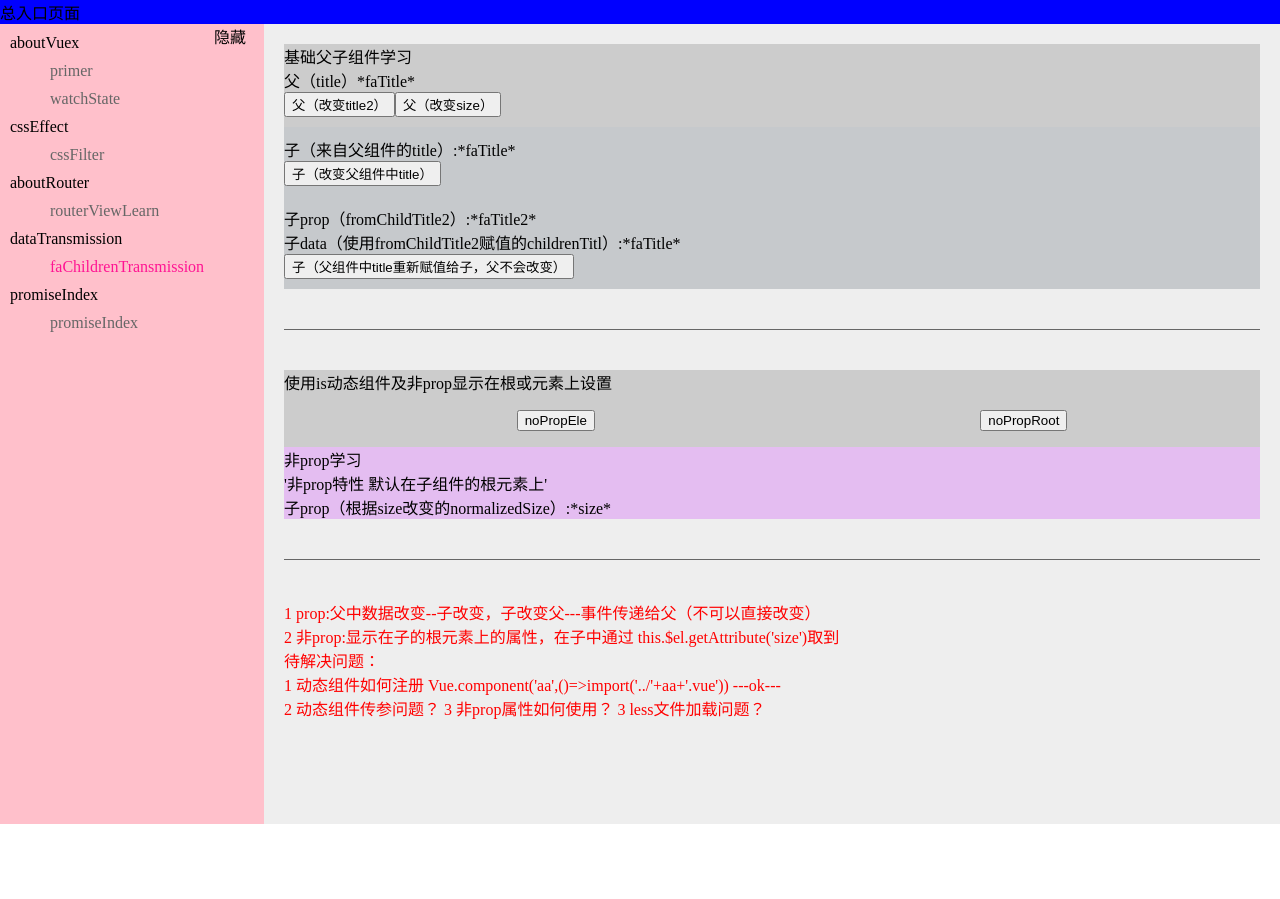
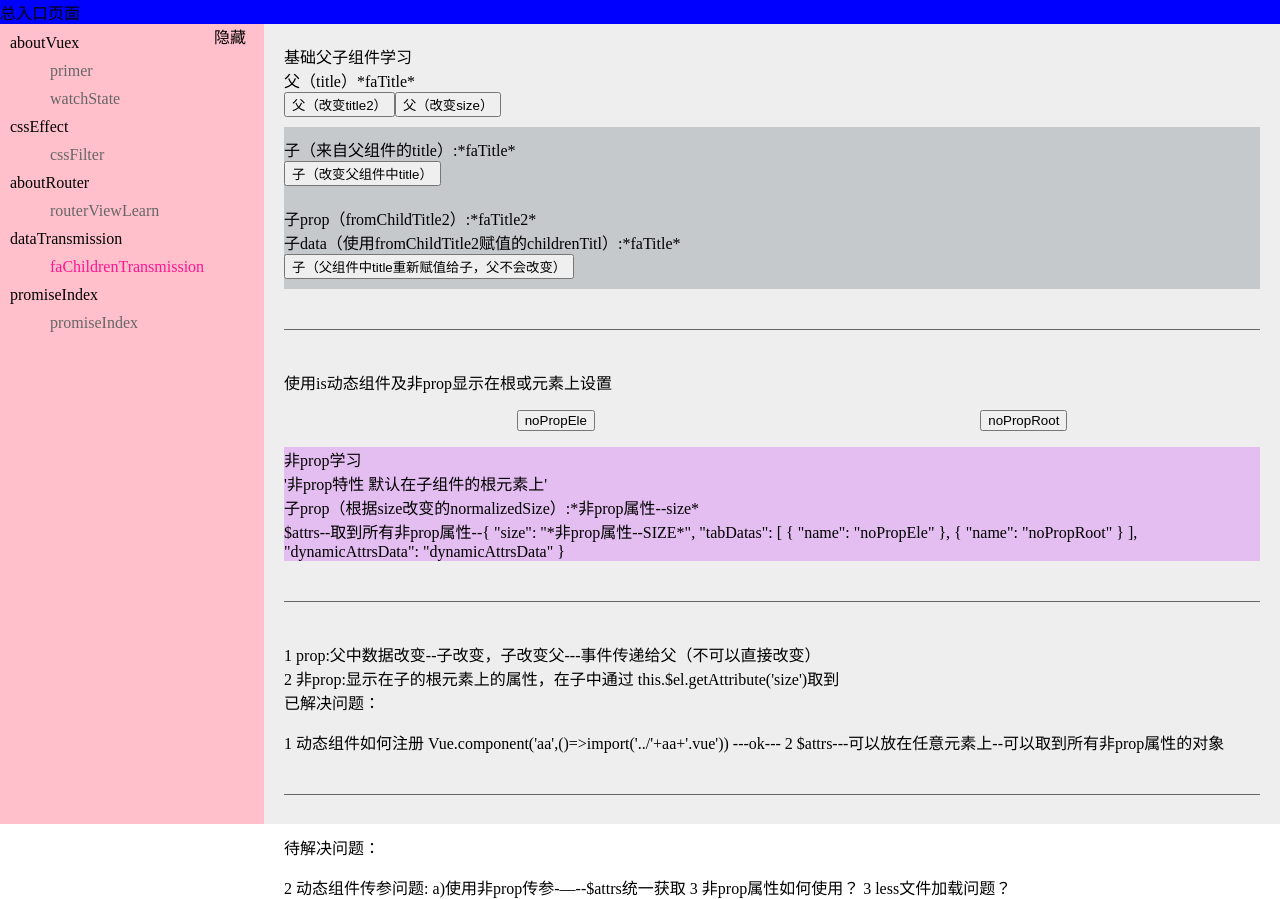
Before and after one commit to xiyanjo/workReview, a Vue app: page /index/dataTransmission/faChildrenTransmission in a window 1280 px wide. Both pictures are taken after a click on the button "noPropRoot". Before the commit the page ends 824 px from the top, so only its background shows below. Built offline with nearby package versions, Linux system fonts and the light colour scheme.

Commit message:
'非prop属性attrs’

```diff
--- a/src/components/dataTransmission/components/noPropEle.vue
+++ b/src/components/dataTransmission/components/noPropEle.vue
@@ -2,6 +2,7 @@
  <div>
     <div>
       <div  v-bind="$attrs">非prop属性在元素上使用</div>
+      <div>{{$attrs.size}}</div>
     </div>
  </div>
 </template>
--- a/src/components/dataTransmission/components/noPropRoot.vue
+++ b/src/components/dataTransmission/components/noPropRoot.vue
@@ -1,17 +1,18 @@
 <template>
- <div :size="size">
+  <!-- 非prop属性可以单独定义，也可以直接使用$attrs--取到所有非prop属性 -->
+  <div :size="size" v-bind="$attrs">
     <div>非prop学习</div>
-     <div>
+    <template>
       <div>'非prop特性 默认在子组件的根元素上'</div>
       <div>{{'子prop（根据size改变的normalizedSize）:'+normalizedSize}}</div>
-
-     </div>
+      <div>$attrs--取到所有非prop属性--{{$attrs}}</div>
+    </template>
   </div>
 </template>
 
 <script>
   export default {
-   data () {
+    data() {
       return {
         size: 'noPropSize',
       }
@@ -26,7 +27,7 @@
     },
     mounted() {
       //获取非prop属性
-      this.size  = this.$el.getAttribute('size').trim().toLowerCase();
+      this.size = this.$el.getAttribute('size').trim().toLowerCase();
     }
   }
 </script>
--- a/src/components/dataTransmission/faChildrenTransmission.vue
+++ b/src/components/dataTransmission/faChildrenTransmission.vue
@@ -2,45 +2,55 @@
   <div>
 
 
-    <div style="background:#ccc">
+    <template style="background:#ccc">
       <div>基础父子组件学习</div>
       <div>{{'父（title）'+title}}</div>
       <button @click="title2='newTitle2'">父（改变title2）</button>
       <button @click="size='newTitle2'">父（改变size）</button>
-      <children-base :fromChildTitle="title" :fromChildTitle2="title2" style="background:#c6c9cc;"
-        @onChangeTitle="handleTitleChange"></children-base>
-    </div>
+      <children-base :fromChildTitle="title" :fromChildTitle2="title2" style="background:#c6c9cc;" @onChangeTitle="handleTitleChange"></children-base>
+    </template>
 
     <div class="line"></div>
 
-    <div style="background:#ccc">
+    <template style="background:#ccc">
       <div>使用is动态组件及非prop显示在根或元素上设置</div>
+      <template>
+        <!-- tab页 -->
         <ul style="    display: flex;justify-content: space-around;">
           <li v-for="(item,index) in tabDatas" @click="emitFaComponentId(item.name)">
             <button>{{item.name}}</button>
           </li>
         </ul>
-      <component style="background:#e4bdf1" :is="faComponentId" :size="size"></component>
-    </div>
+      </template>
+      <!-- 动态组件 非prop属性 $attr传参 -->
+      <component style="background:#e4bdf1" :is="faComponentId" :size="size" :tabDatas="tabDatas"
+      :dynamicAttrsData="dynamicAttrsData" ></component>
+    </template>
 
     <div class="line"></div>
 
-    <p style="color:red">
+    <template style="color:blue">
       1 prop:父中数据改变--子改变，子改变父---事件传递给父（不可以直接改变）
       <br>
       2 非prop:显示在子的根元素上的属性，在子中通过 this.$el.getAttribute('size')取到
       <br>
-      待解决问题：
-      <br>
-      1 动态组件如何注册  Vue.component('aa',()=>import('@/components/'+aa+'.vue'))   ---ok---
-      <br>
-      2 动态组件传参问题？
+    </template>
+    <template style="color:red">
+      <div>已解决问题：</div>
+      <p>
+        1 动态组件如何注册 Vue.component('aa',()=>import('@/components/'+aa+'.vue')) ---ok---
+        2 $attrs---可以放在任意元素上--可以取到所有非prop属性的对象
+      </p>
+
+      <div class="line"></div>
+
+      <div> 待解决问题：</div>
+      <p>
+        2 动态组件传参问题: a)使用非prop传参-—--$attrs统一获取
         3 非prop属性如何使用？
         3 less文件加载问题？
-
       </p>
-
-
+    </template>
 
   </div>
 </template>
@@ -59,12 +69,13 @@
       return {
         title: '*faTitle*',
         title2: '*faTitle2*',
-        size: '*SIZE*',
+        size: '*非prop属性--SIZE*',
         tabDatas: [{ //子组件
           name: 'noPropEle',
         }, {
           name: 'noPropRoot',
         }],
+        dynamicAttrsData: 'dynamicAttrsData',
 
       }
     },
@@ -87,18 +98,19 @@
       registerComponent(templateName) {
         Vue.component(templateName, () => import("@/components/dataTransmission/components/" + templateName + ".vue"));
       },
-
+    },
+    created(){
+      this.registerComponent(this.faComponentId);
     }
   }
 </script>
 
 <style scoped>
-  .line{
-    width:100%;
-    height:1px;
-    background:#666;
-    margin:40px 0;
+  .line {
+    width: 100%;
+    height: 1px;
+    background: #666;
+    margin: 40px 0;
 
   }
-
 </style>
--- a/src/store.js
+++ b/src/store.js
@@ -10,7 +10,7 @@ const state={   //初始化state
     ],
     actionCount:'2',
     includeCompontents:'',
-    faComponentId:'',
+    faComponentId:'noPropEle',
 };
 const getters = {   //处理state衍生状态
     filterTodos: state=>{
```
Lines whose indentation alone changed are shown as unchanged.
